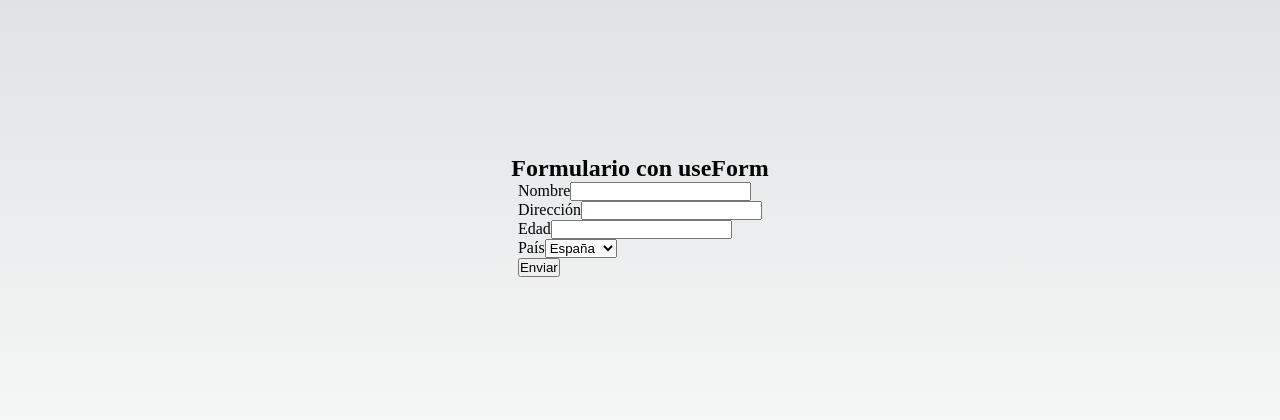
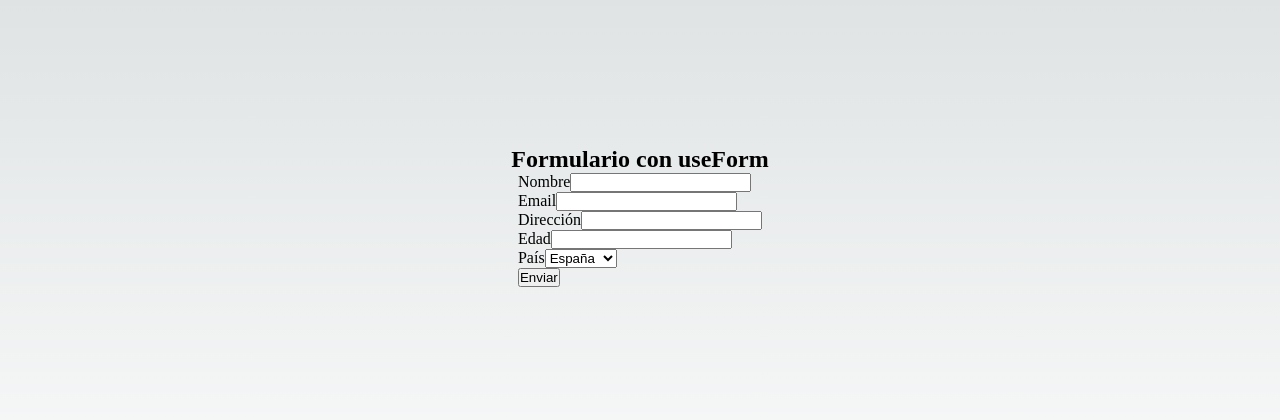
Before and after one commit to Aluonam/useForm, a Next.js app: page / in a window 1280 px wide. Shown: the part 184-604 px from the top of the page. Built offline with nearby package versions, Linux system fonts and the light colour scheme.

Commit message:
feat: validation pattern for email

```diff
--- a/components/ExampleUseForm.jsx
+++ b/components/ExampleUseForm.jsx
@@ -17,9 +17,17 @@ const ExampleUseForm = () => {
           <input type='text' {...register('nombre',{
             required: true,
             maxLength: 10
-          })} />
+            })} />
           {errors.nombre?.type === 'required' && <p style={{color:"red"}}>El campo nombre es requerido</p>}
           {errors.nombre?.type === 'maxLength' && <p style={{color:"red"}}>El campo debe tener menos de 10 caracteres</p>}
+        </div>
+        <div>
+          <label>Email</label>
+          <input type='text' {...register('email', {
+                    pattern:   /^(([^<>()\[\]\.,;:\s@\”]+(\.[^<>()\[\]\.,;:\s@\”]+)*)|(\”.+\”))@(([^<>()[\]\.,;:\s@\”]+\.)+[^<>()[\]\.,;:\s@\”]{2,})$/
+                } // expresiones regulares de validación de email  /^(([^<>()\[\]\.,;:\s@\”]+(\.[^<>()\[\]\.,;:\s@\”]+)*)|(\”.+\”))@(([^<>()[\]\.,;:\s@\”]+\.)+[^<>()[\]\.,;:\s@\”]{2,})$/
+            )} />
+            {errors.email?.type === 'pattern' && <p style={{color: "orange"}}>El email es incorrecto</p>}
         </div>
         <div>
           <label>Dirección</label>
```
